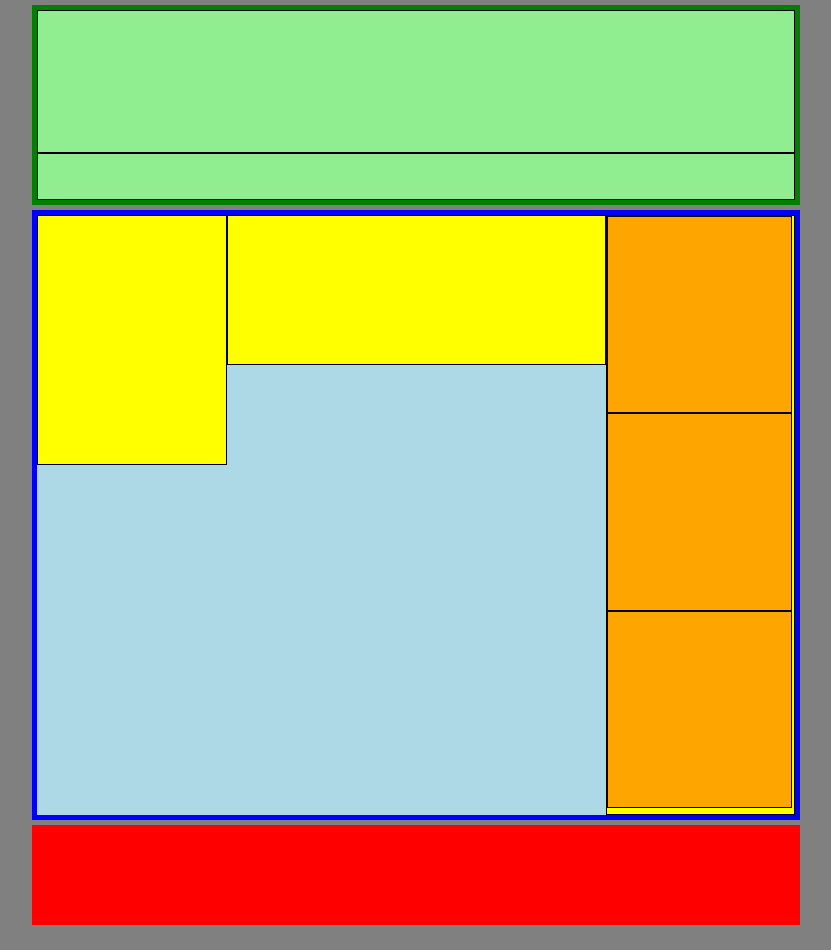
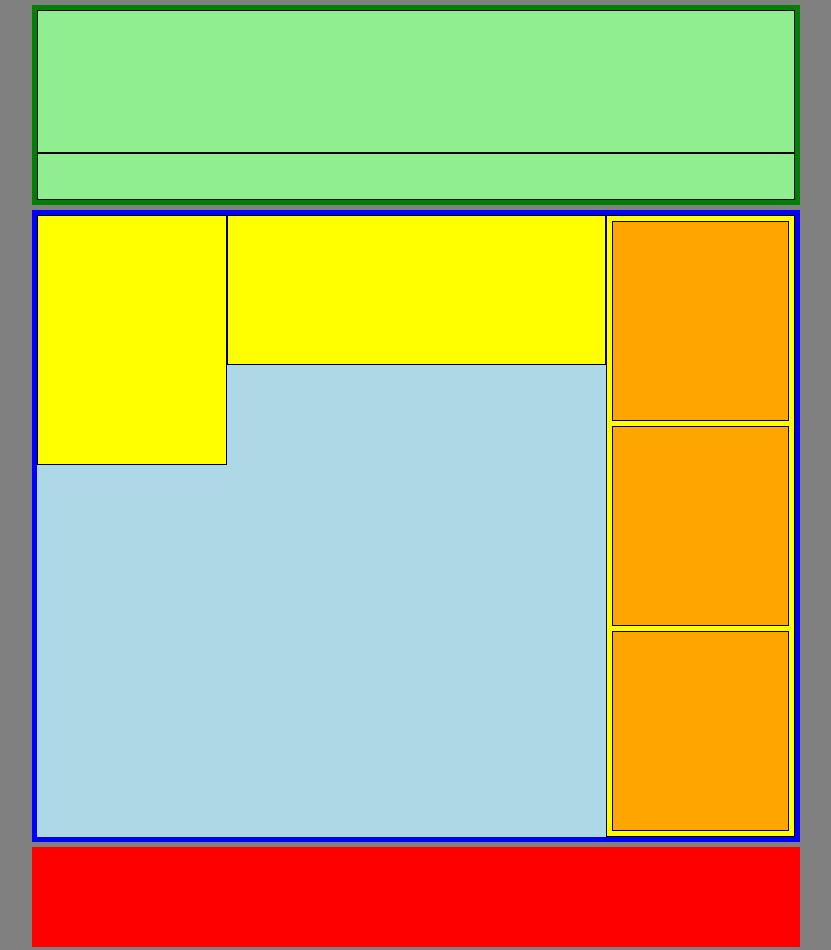
Before and after one commit to vonaxl/htmlcss-struttura-wp, a plain HTML site: page index.html in a window 1280 px wide. Shown: the whole page, without its empty margins (224-1055 px from the left). Drawn offline with Linux system fonts and the light colour scheme.

Commit message:
removed textwidget height and changed text section float to position relative boxs

```diff
--- a/assets/css/style.css
+++ b/assets/css/style.css
@@ -70,16 +70,16 @@ section{
   width: 25%;
   background-color: yellow;
   border: 1px solid black;
-  height: 600px;
+  margin: auto;
 }
 
 .textsection{
-  float: none;
+  position: relative;
+  height: 200px;
+  width: auto;
+  border: 1px solid black;
+  margin: 5px;
   background-color: orange;
-  border: 1px solid black;
-  height: 33%;
-  width: 99%;
-  padding: 10px;
 }
 
 footer{
```
